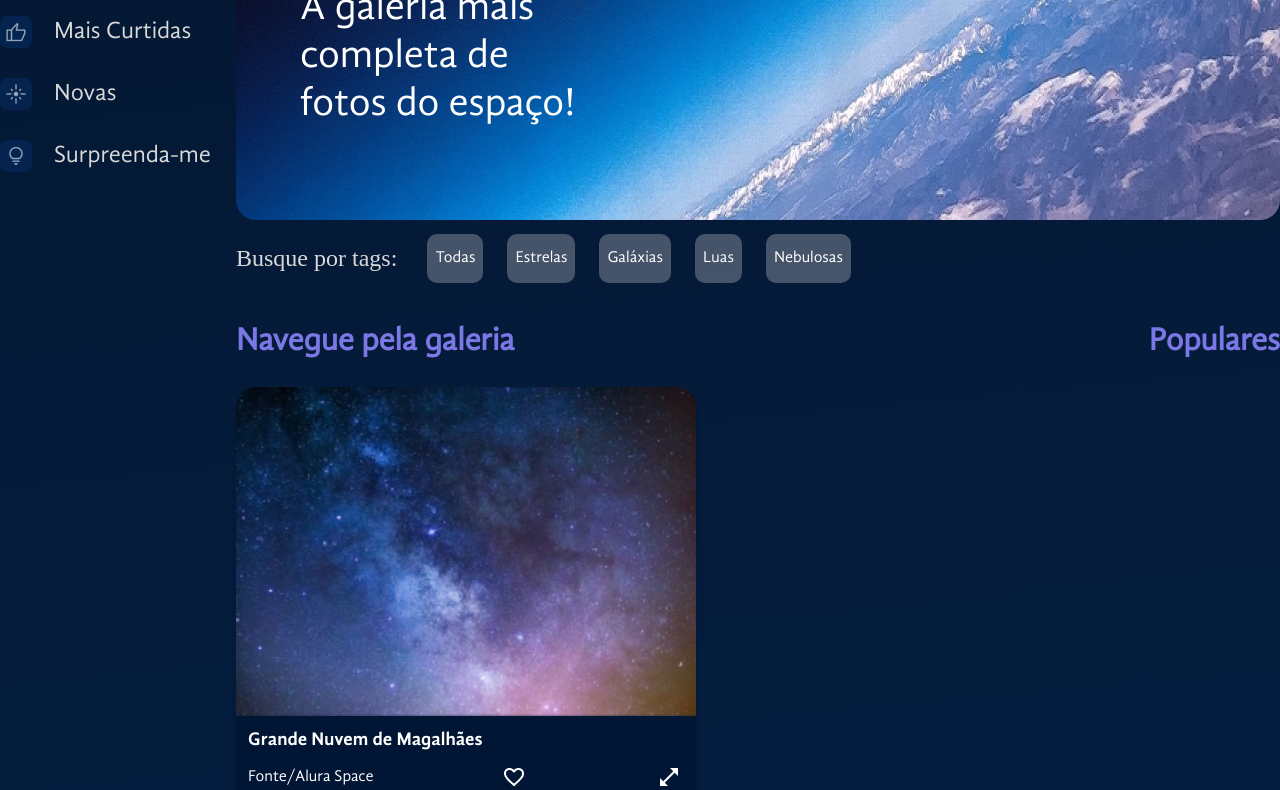
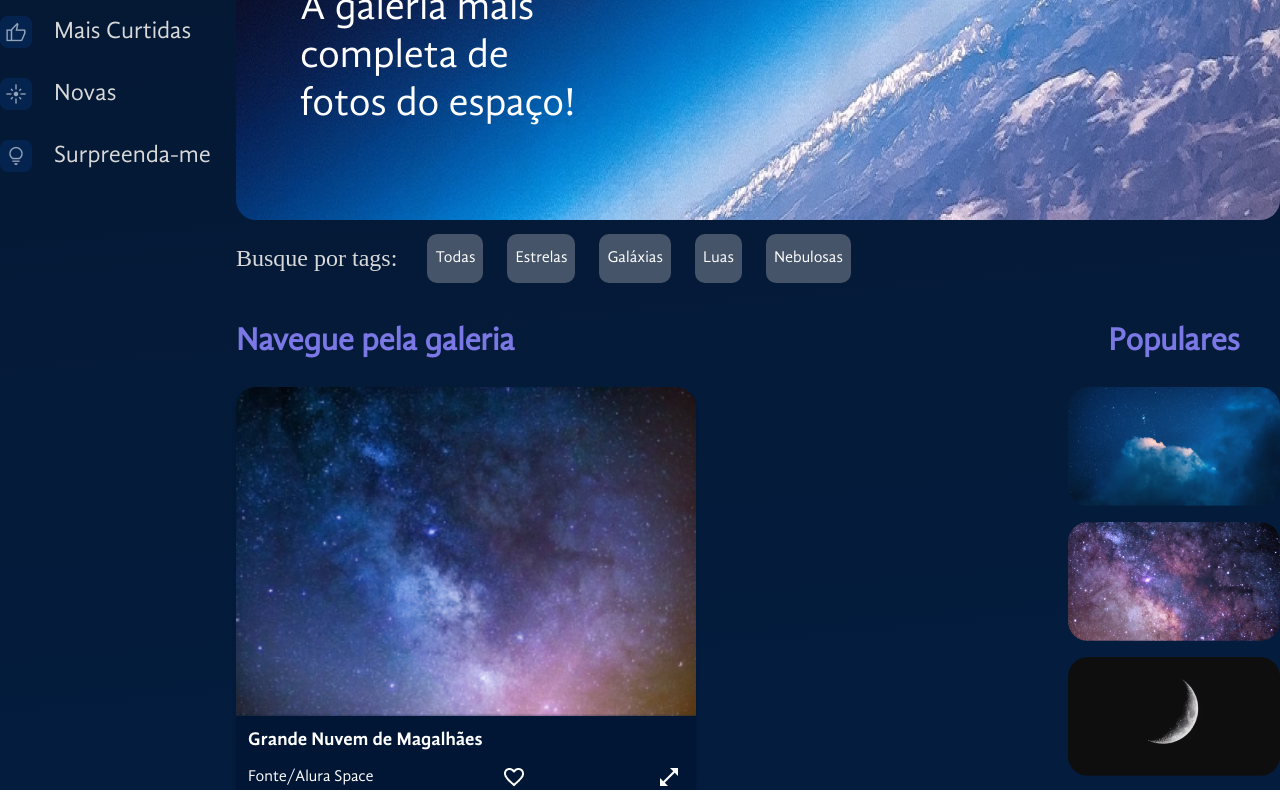
Before and after one commit to matheusrodacki/space-app, a React (Vite) app: page / in a window 1280 px wide. Shown: the part 300-1090 px from the top of the page. Built offline with nearby package versions, Linux system fonts and the light colour scheme.

Commit message:
adiciona a coluna de fotos populares

```diff
--- a/src/components/Galeria/Populares/Populares.jsx
+++ b/src/components/Galeria/Populares/Populares.jsx
@@ -1,5 +1,42 @@
+import { styled } from 'styled-components';
 import Titulo from '../../Titulo';
 
+import fotos from './fotos-populares.json';
+
+const ColunaFotos = styled.section`
+  display: flex;
+  flex-direction: column;
+  gap: 16px;
+`;
+
+const Imagem = styled.img`
+  max-width: 212px;
+  border-radius: 20px;
+`;
+
+const Botao = styled.button`
+  background-color: transparent;
+  color: #fff;
+  border: 2px solid;
+  border-color: #c98cf1;
+  padding: 12px 20px;
+  font-size: 20px;
+  border-radius: 10px;
+  cursor: pointer;
+  width: 100%;
+  margin-top: 16px;
+`;
+
 export const Populares = () => {
-  return <Titulo $alinhamento='center'>Populares</Titulo>;
+  return (
+    <section>
+      <Titulo $alinhamento='center'>Populares</Titulo>
+      <ColunaFotos>
+        {fotos.map((foto) => (
+          <Imagem key={foto.id} src={foto.path} alt={foto.alt} />
+        ))}
+      </ColunaFotos>
+      <Botao>Ver mais</Botao>
+    </section>
+  );
 };
--- /dev/null
+++ b/src/components/Galeria/Populares/fotos-populares.json
@@ -0,0 +1,27 @@
+[
+  {
+    "path": "/images/populares/foto-1.png",
+    "alt": "galáxia",
+    "id": 1
+  },
+  {
+    "path": "/images/populares/foto-2.png",
+    "alt": "lua",
+    "id": 2
+  },
+  {
+    "path": "/images/populares/foto-3.png",
+    "alt": "terra",
+    "id": 3
+  },
+  {
+    "path": "/images/populares/foto-4.png",
+    "alt": "nuvem",
+    "id": 4
+  },
+  {
+    "path": "/images/populares/foto-5.png",
+    "alt": "meteoro",
+    "id": 5
+  }
+]
```
